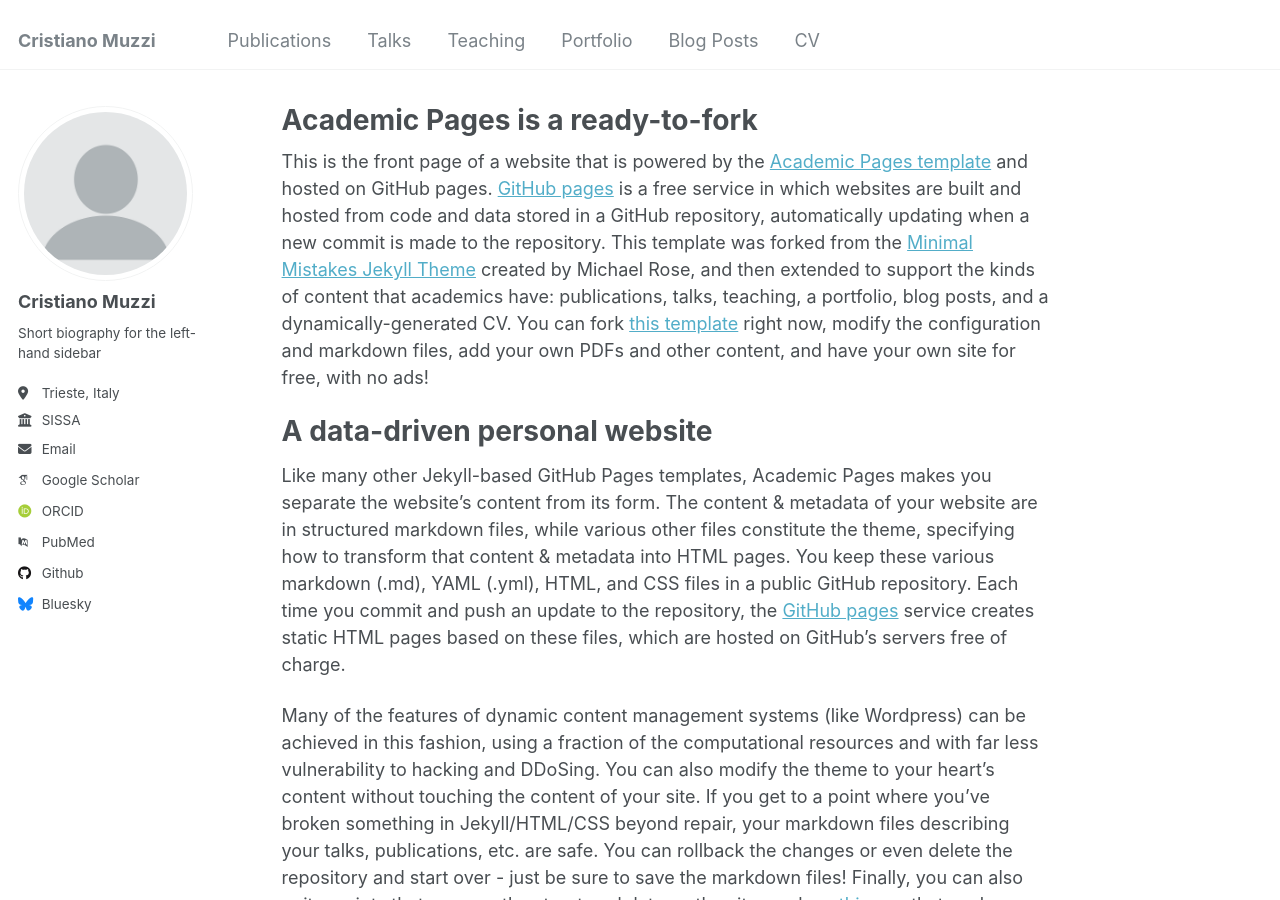
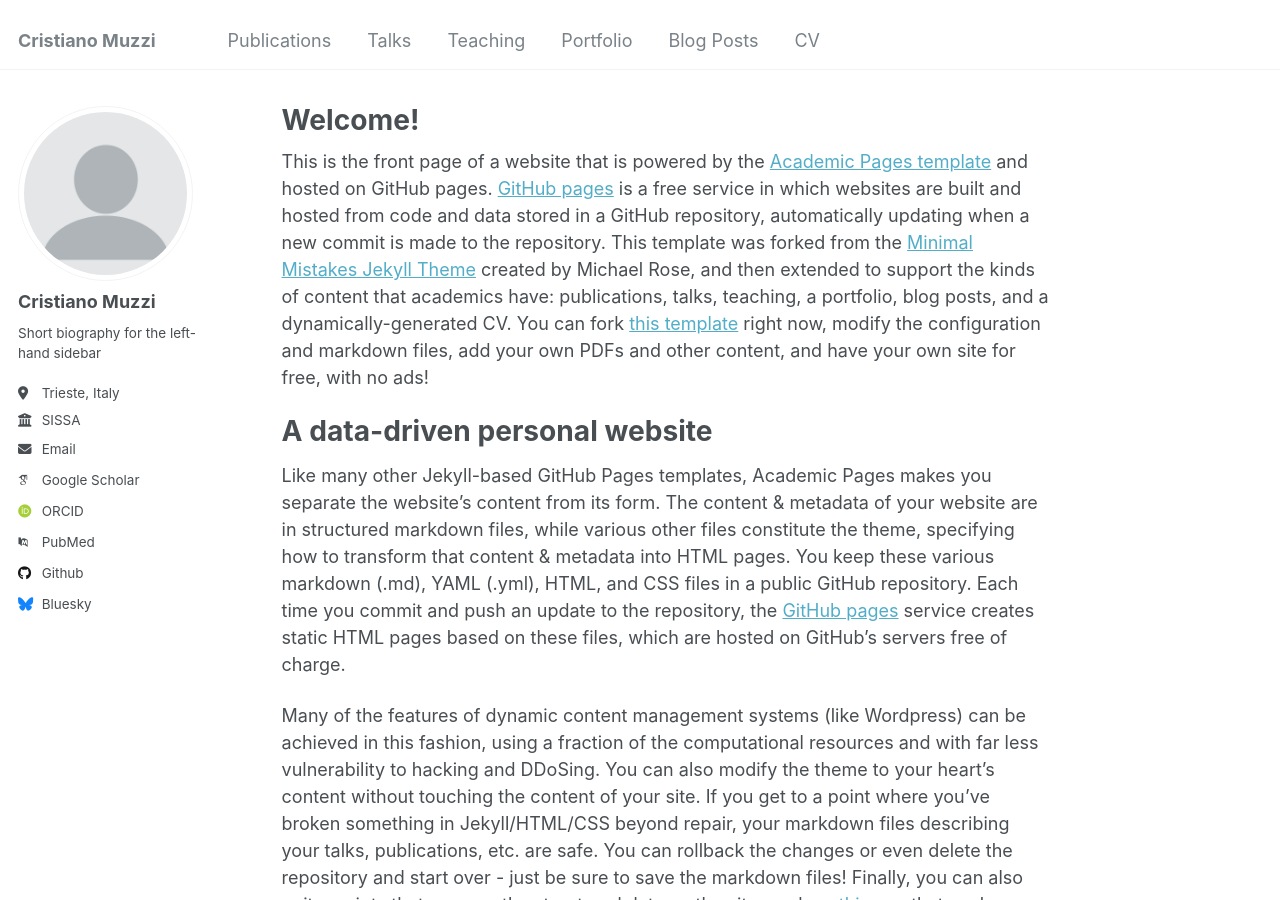
Before and after one commit to cristianomuzzi/cristianomuzzi.github.io, a Jekyll site: the page built from _pages/about.md, in a window 1280 px wide and 900 px high. Built offline with Jekyll 4.4.1, drawn with Linux system fonts in a browser that asks for light colours; some web fonts are replaced.

Commit message:
Update about.md

```diff
--- a/_pages/about.md
+++ b/_pages/about.md
@@ -1,6 +1,6 @@
 ---
 permalink: /
-title: "Academic Pages is a ready-to-fork "
+title: "Welcome! "
 author_profile: true
 redirect_from:
   - /about/
```
